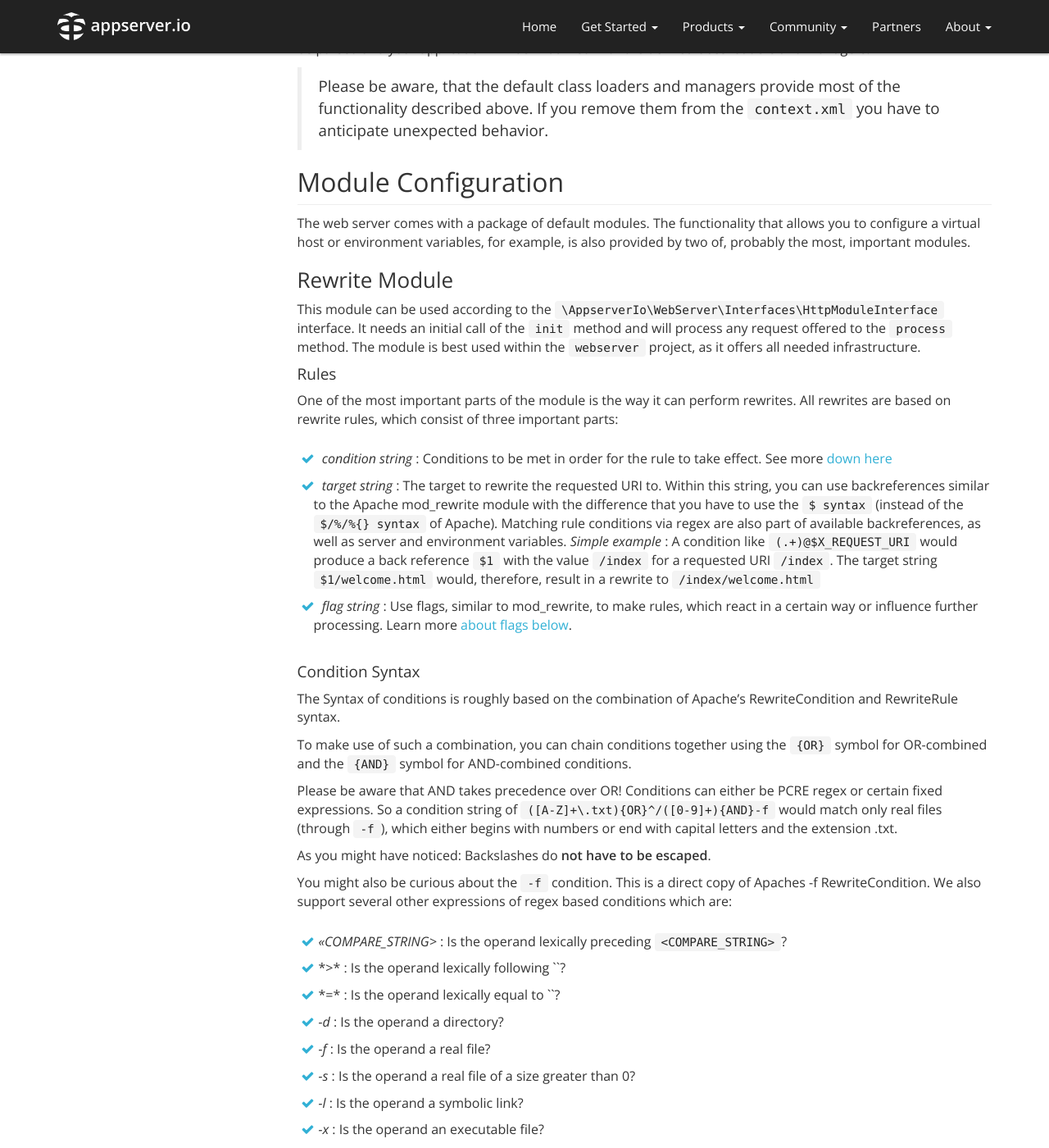
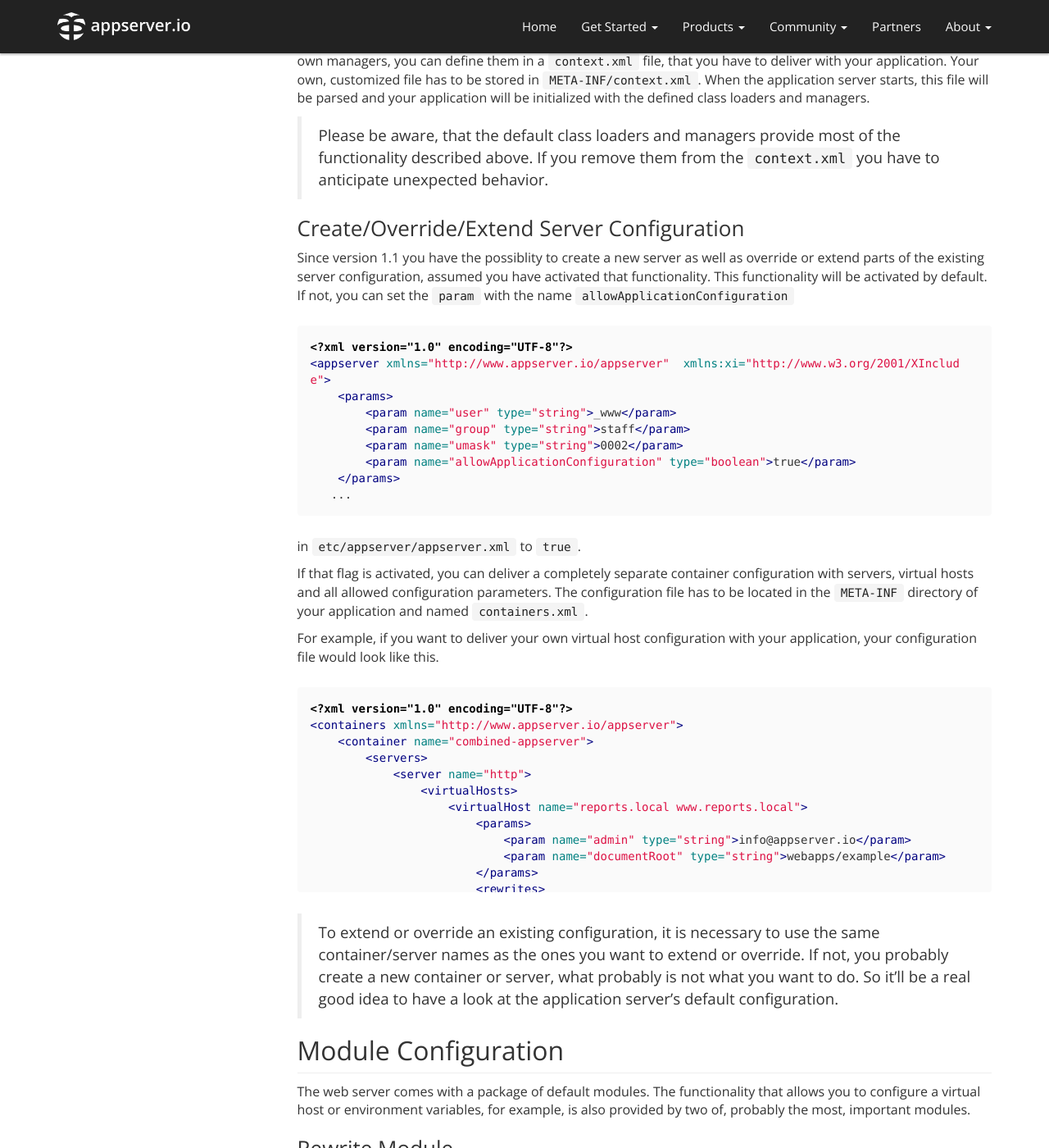
Before and after one commit to appserver-io/appserver, a Jekyll site: the page built from _docs_1_1/configuration.md, in a window 1280 px wide and 1400 px high, scrolled down 3967 px. Shown: the whole window at 82% size. Built offline with Jekyll 4.4.1, drawn with Linux system fonts in a browser that asks for light colours; nearby versions of some CDN libraries; library files that are not in the unit come from our copies; Markdown is read by kramdown in place of the engine named in the settings; some of the changed text lies outside the part shown.

Commit message:
Add documentation for application based server configuration

````diff
--- a/_docs_1_1/configuration.md
+++ b/_docs_1_1/configuration.md
@@ -435,6 +439,68 @@ and managers.
 
 > Please be aware, that the default class loaders and managers provide most of the functionality
 > described above. If you remove them from the `context.xml` you have to anticipate unexpected behavior.
+
+### Create/Override/Extend Server Configuration
+
+Since version 1.1 you have the possiblity to create a new server as well as override or extend parts of the
+existing server configuration, assumed you have activated that functionality. This functionality will be
+activated by default. If not, you can set the `param` with the name `allowApplicationConfiguration`
+
+```xml
+<?xml version="1.0" encoding="UTF-8"?>
+<appserver xmlns="http://www.appserver.io/appserver"  xmlns:xi="http://www.w3.org/2001/XInclude">
+    <params>
+        <param name="user" type="string">_www</param>
+        <param name="group" type="string">staff</param>
+        <param name="umask" type="string">0002</param>
+        <param name="allowApplicationConfiguration" type="boolean">true</param>
+    </params>
+   ...
+```
+
+in `etc/appserver/appserver.xml` to `true`.
+
+If that flag is activated, you can deliver a completely separate container configuration with servers, virtual hosts
+and all allowed configuration parameters. The configuration file has to be located in the `META-INF` directory of
+your application and named `containers.xml`.
+
+For example, if you want to deliver your own virtual host configuration with your application, your configuration
+file would look like this.
+
+```xml
+<?xml version="1.0" encoding="UTF-8"?>
+<containers xmlns="http://www.appserver.io/appserver">
+    <container name="combined-appserver">
+        <servers>
+            <server name="http">
+                <virtualHosts>
+                    <virtualHost name="reports.local www.reports.local">
+                        <params>
+                            <param name="admin" type="string">info@appserver.io</param>
+                            <param name="documentRoot" type="string">webapps/example</param>
+                        </params>
+                        <rewrites>
+                            <rewrite condition="-d{OR}-f{OR}-l" target="" flag="L" />
+                        </rewrites>
+                        <accesses>
+                            <access type="allow">
+                                <params>
+                                    <param name="X_REQUEST_URI" type="string">^.*
+                                    </param>
+                                </params>
+                            </access>
+                        </accesses>
+                    </virtualHost>
+                </virtualHosts>
+            </server>
+        </servers>
+    </container>
+</containers>
+```
+
+> To extend or override an existing configuration, it is necessary to use the same container/server names as the ones
+> you want to extend or override. If not, you probably create a new container or server, what probably is not what you
+> want to do. So it'll be a real good idea to have a look at the application server's default configuration.
 
 ## Module Configuration
 
````
Also changed, not shown: other parts of _docs_1_1/configuration.md (+5 -1 lines).
